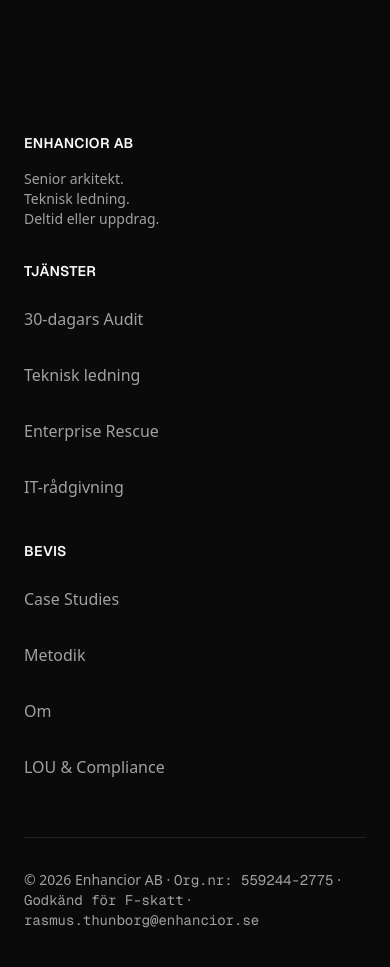
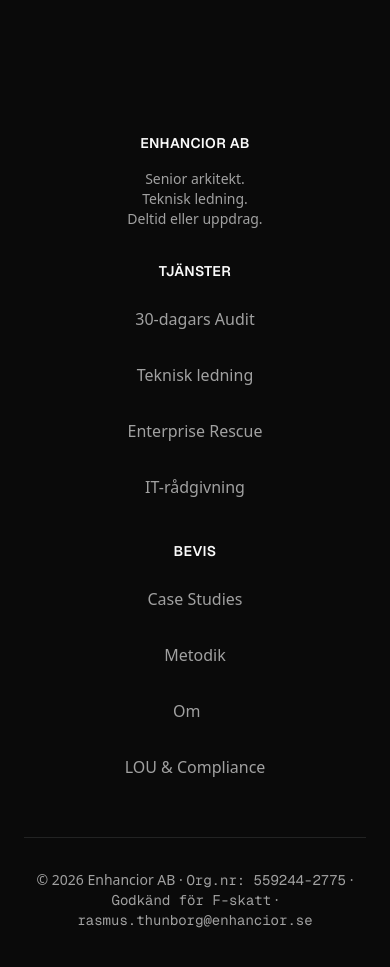
Before and after one commit to rthunborg/enhancior.se, a Next.js app: page /tjanster in a window 390 px wide. Shown: the part 2560-3527 px from the top of the page. Built offline with nearby package versions, Linux system fonts and the light colour scheme.

Commit message:
improve mobile experience

```diff
--- a/src/components/engagement-tiers/engagement-tier-card.tsx
+++ b/src/components/engagement-tiers/engagement-tier-card.tsx
@@ -32,7 +32,7 @@ export function EngagementTierCard({
         "relative flex flex-col rounded-lg p-8 bg-[#111111]",
         "border",
         emphasized
-          ? "border-[#F59E0B]/40"
+          ? "border-[#F59E0B]/40 order-first md:order-none"
           : "border-[rgba(255,255,255,0.08)]"
       )}
     >
--- a/src/components/layout/enterprise-footer.tsx
+++ b/src/components/layout/enterprise-footer.tsx
@@ -28,7 +28,7 @@ function FooterLinkList({
   return (
     <ul className="space-y-3" role="list">
       {links.map((link) => (
-        <li key={link.label}>
+        <li key={link.label} className="flex justify-center md:justify-start">
           <Link href={link.href} className={linkClasses}>
             {link.label}
           </Link>
@@ -45,7 +45,7 @@ export function EnterpriseFooter() {
         <nav aria-label="Sidfotnavigation">
           <div className="grid grid-cols-1 gap-8 md:grid-cols-2 md:gap-6 lg:grid-cols-3 lg:gap-8">
             {/* Column 1 — Brand */}
-            <div>
+            <div className="text-center md:text-left">
               <p className={headingClasses}>Enhancior AB</p>
               <p className="text-muted-foreground text-sm">
                 Senior arkitekt.
@@ -59,13 +59,13 @@ export function EnterpriseFooter() {
             </div>
 
             {/* Column 2 — Tjänster */}
-            <div>
+            <div className="text-center md:text-left">
               <p className={headingClasses}>Tjänster</p>
               <FooterLinkList links={tjänsterLinks} />
             </div>
 
             {/* Column 3 — Bevis */}
-            <div>
+            <div className="text-center md:text-left">
               <p className={headingClasses}>Bevis</p>
               <FooterLinkList links={bevisLinks} />
             </div>
@@ -74,7 +74,7 @@ export function EnterpriseFooter() {
 
         {/* Credentials Bar */}
         <div className="mt-12 border-t border-border pt-8">
-          <p className="text-sm text-muted-foreground">
+          <p className="text-sm text-muted-foreground text-center md:text-left">
             &copy; 2026 Enhancior AB{" "}
             <span aria-hidden="true">&middot;</span>{" "}
             <span className="font-mono">Org.nr: 559244-2775</span>{" "}
```
